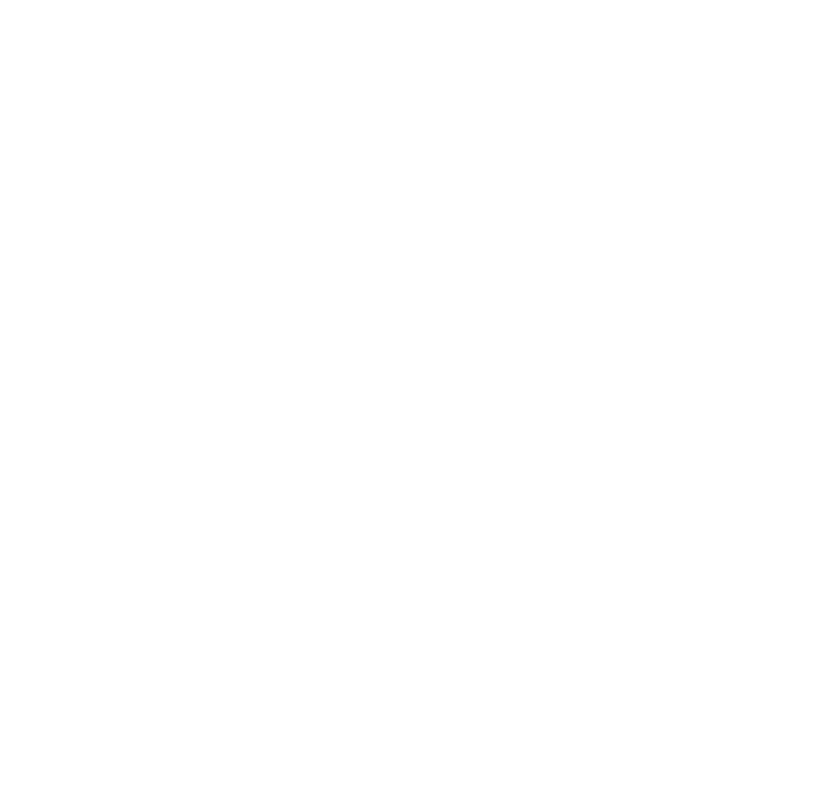
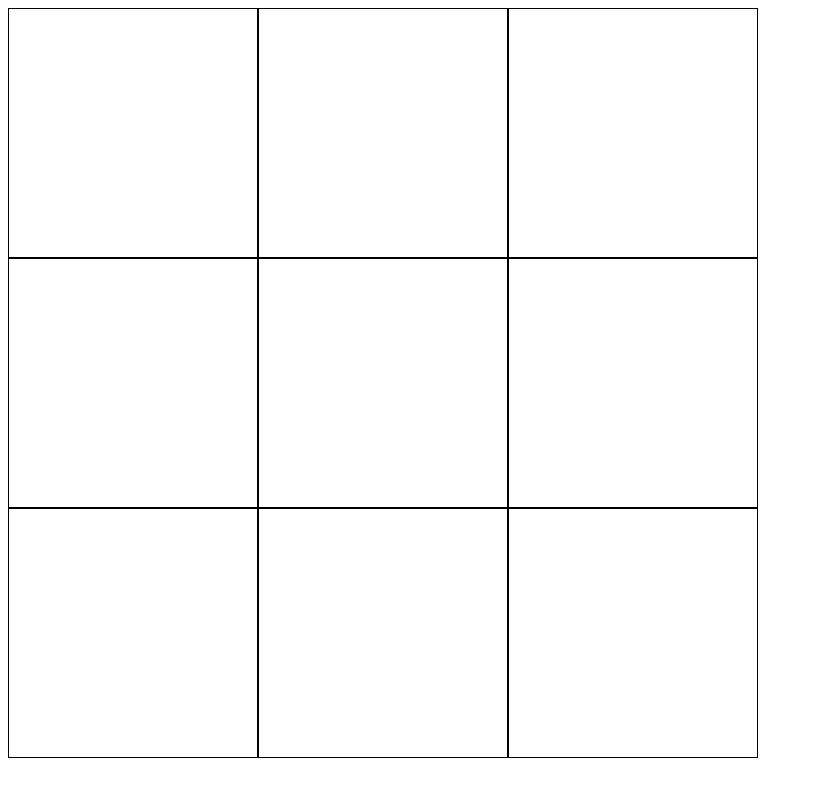
Before and after one commit to Iancu038691/TiC-TaC-Toe, a website: page index.html in a window 1280 px wide. Shown: the whole page, without its empty margins (0-813 px from the left). Drawn offline with Linux system fonts and the light colour scheme.

Commit message:
gameboard function added

```diff
--- a/app.js
+++ b/app.js
@@ -1 +1,23 @@
-console.log('hello');
+const Gameboard = (() => {
+  gameboard = [];
+  let playerTurn = 0;
+  for (let i = 0; i < 9; i++) {
+    gameboard.push(document.createElement('div'));
+    gameboard[i].classList.add('card');
+    const container = document.querySelector('.container');
+    container.appendChild(gameboard[i]);
+    gameboard[i].onclick = () => {
+      if (playerTurn % 2 == 0 && gameboard[i].textContent === '') { gameboard[i].textContent = 'X'; } else if (playerTurn % 2 !== 0 && gameboard[i].textContent === '') { gameboard[i].textContent = 'O'; }
+      playerTurn += 1;
+    };
+  }
+  return { gameboard, playerTurn };
+})();
+
+const firstPlayer = () => {
+
+};
+
+const secondPlayer = () => {
+
+};
--- a/index.html
+++ b/index.html
@@ -8,6 +8,8 @@
     <link rel="stylesheet" href="style.css">
 </head>
 <body>
+    <div class="container"></div>
+
 
     <script src="app.js"></script>
 </body>
--- a/style.css
+++ b/style.css
@@ -0,0 +1,15 @@
+
+.container {
+    display: grid;
+    grid-template-columns: repeat(3, 250px);
+    grid-template-rows: repeat(3, 250px);
+}
+
+.card {
+    border: 1px solid black;
+    font-size: 150px;
+    font-weight: 100;
+    text-align: center;
+    align-items: center;
+    display: grid;
+}
```
